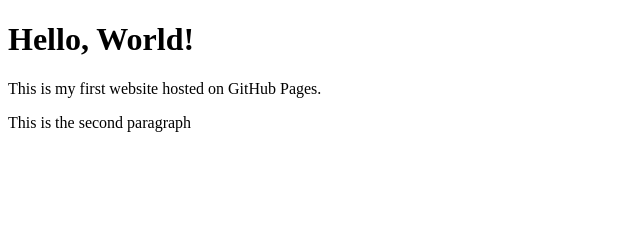
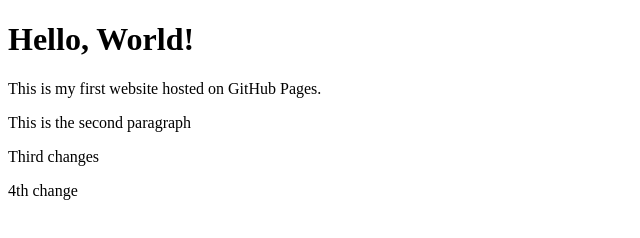
Before and after one commit to ChloeChen-hm/my-first-site, a plain HTML site: page index.html in a window 1280 px wide. Shown: the whole page, without its empty margins (0-640 px from the left). Drawn offline with Linux system fonts and the light colour scheme.

Commit message:
Commit 4th change

```diff
--- a/index.html
+++ b/index.html
@@ -7,5 +7,7 @@
     <h1>Hello, World!</h1>
     <p>This is my first website hosted on GitHub Pages.</p>
     <p>This is the second paragraph</p>
+    <p>Third changes</p>
+    <p>4th change</p>
   </body>
 </html>
```
Also changed, not shown: about.html (added).
